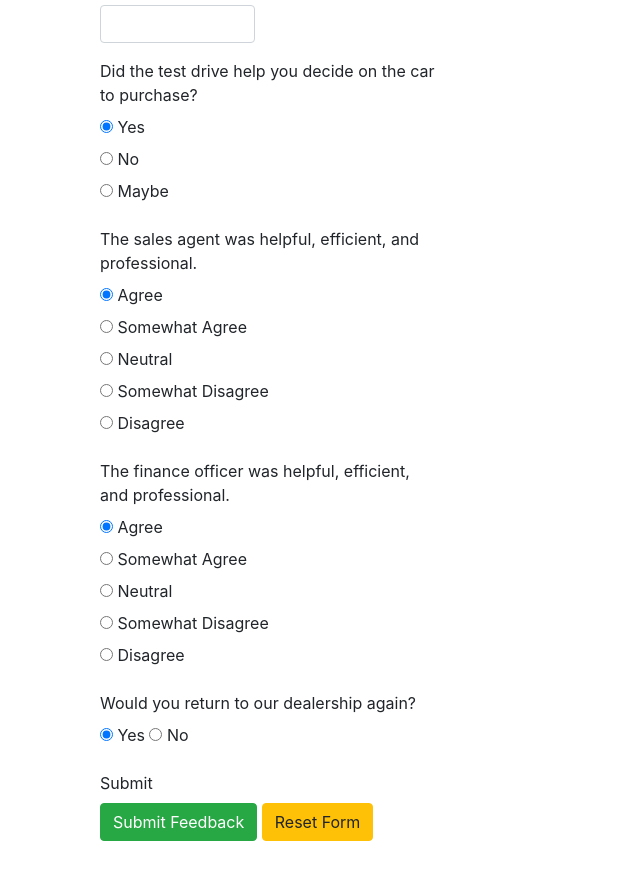
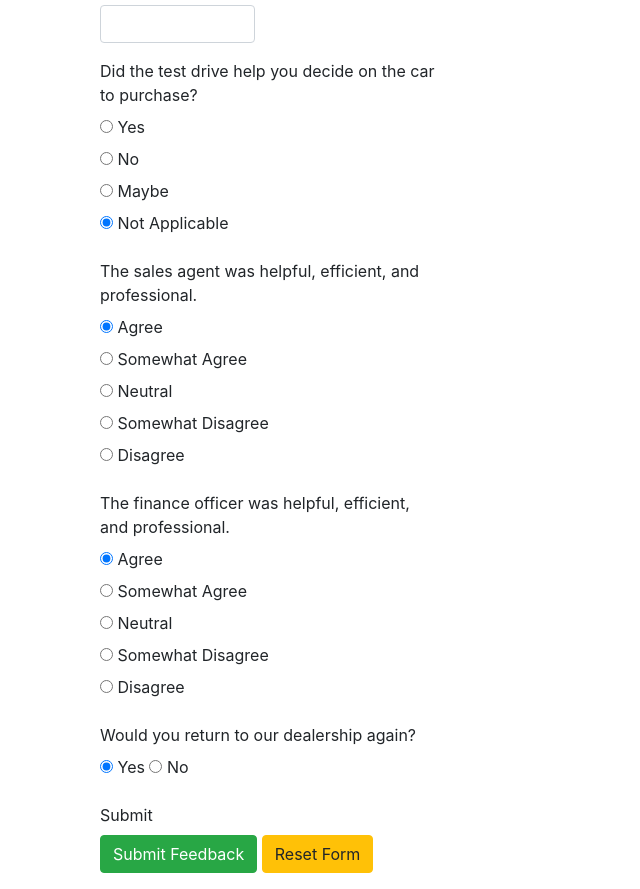
Before and after one commit to josdea/citc-2375, a plain HTML site: page lab1/index.html in a window 1280 px wide. Shown: the part 810-1699 px from the top of the page, without its empty margins (0-640 px from the left). Before the commit the page ends 1667 px from the top, so only its background shows below. Drawn offline with nearby package versions, Linux system fonts and the light colour scheme.

Commit message:
added na to test drive

```diff
--- a/lab1/index.html
+++ b/lab1/index.html
@@ -126,7 +126,7 @@
           <div class="col-md-4">
             <div class="radio">
               <label for="testdriveuseful-0">
-              <input type="radio" name="testdriveuseful" id="testdriveuseful-0" value="yes" checked="checked">
+              <input type="radio" name="testdriveuseful" id="testdriveuseful-0" value="yes">
               Yes
             </label>
             </div>
@@ -140,6 +140,12 @@
               <label for="testdriveuseful-2">
               <input type="radio" name="testdriveuseful" id="testdriveuseful-2" value="maybe">
               Maybe
+            </label>
+            </div>
+            <div class="radio">
+              <label for="testdriveuseful-2">
+              <input type="radio" checked="checked" name="testdriveuseful" id="testdriveuseful-2" value="na">
+              Not Applicable
             </label>
             </div>
           </div>
```
